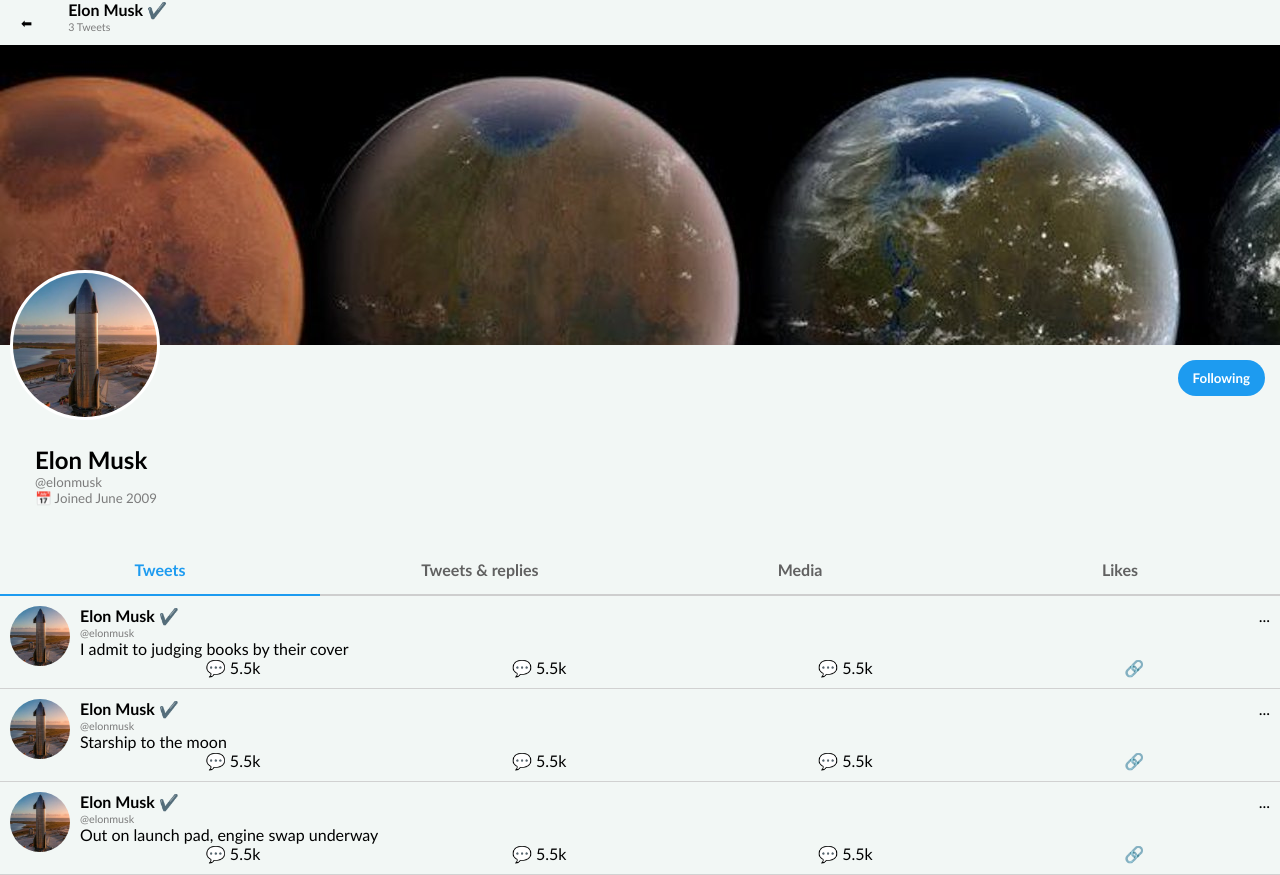
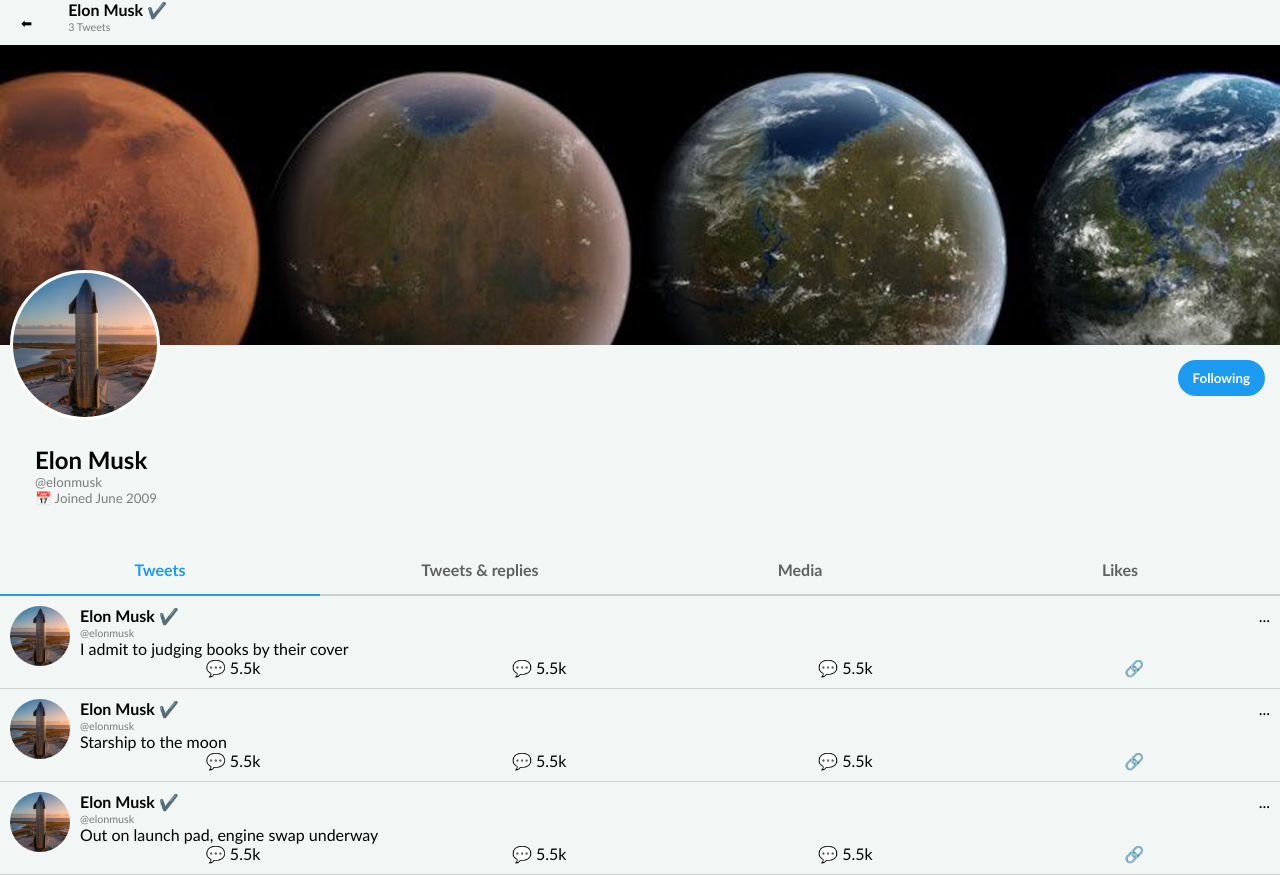
Before and after one commit to wrains/twitterish_app, a plain HTML site: page index.html in a window 1280 px wide. Drawn offline with Linux system fonts and the light colour scheme.

Commit message:
css udpate on the background image to fit more to design

```diff
--- a/style.css
+++ b/style.css
@@ -43,7 +43,7 @@ header {
     height: 300px;
     /* below used for  */
     /* background: url("assets/billgates-cover.jpeg"); */
-    background-size: contain;
+    background-size: cover !important;
 }
 
 
```
Also changed, not shown: index.js (line endings or trailing spaces), 1 other file.
